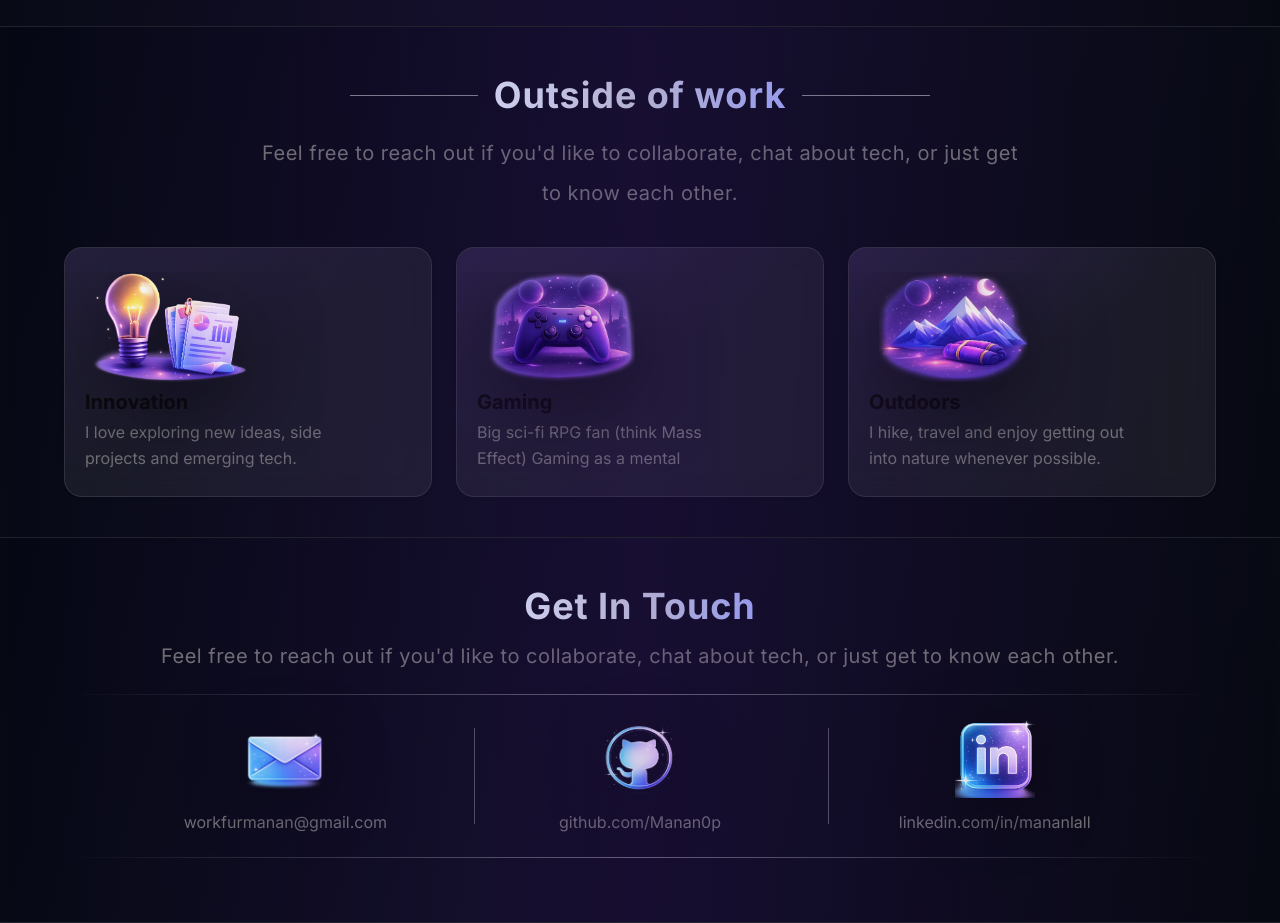
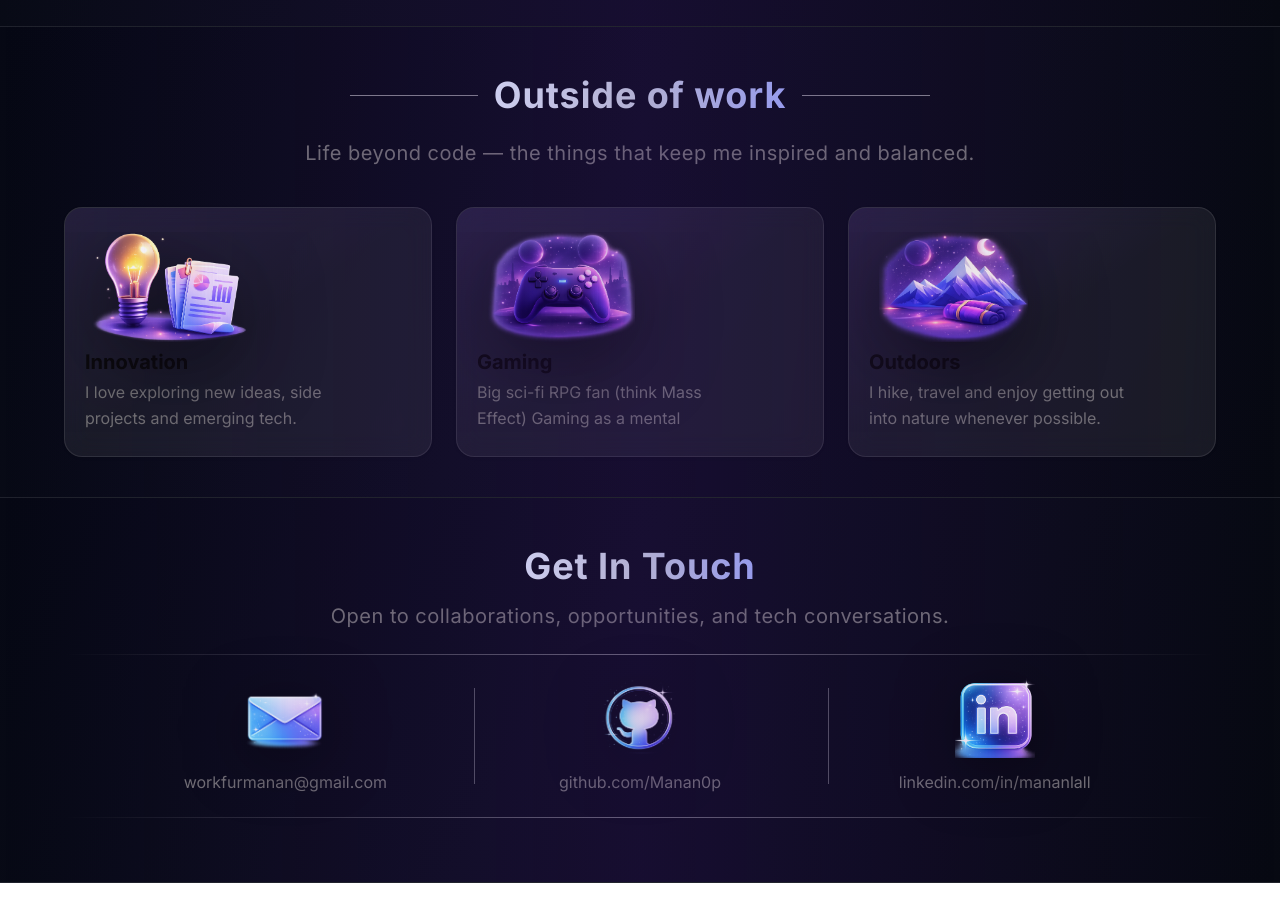
Before and after one commit to Manan0p/Personal-Portfolio, a Next.js app: page /about in a window 1280 px wide. Shown: the part 1040-1963 px from the top of the page. After the commit the page ends 1923 px from the top, so only its background shows below. Built offline with nearby package versions, Linux system fonts and the light colour scheme.

Commit message:
about page done

```diff
--- a/app/about/page.jsx
+++ b/app/about/page.jsx
@@ -143,10 +143,7 @@ export default function page() {
                             <div className="h-px w-32 bg-white/50" />
                         </div>
                         <p className="text-lg md:text-xl text-muted-foreground tracking-wide pt-4">
-                            Feel free to reach out if you'd like to collaborate, chat about tech, or just get
-                        </p>
-                        <p className="text-lg md:text-xl text-muted-foreground tracking-wide pt-3">
-                            to know each other.
+                            Life beyond code — the things that keep me inspired and balanced.
                         </p>
                     </div>
                     <div className="grid grid-cols-1 md:grid-cols-2 lg:grid-cols-3 gap-6 max-w-6xl mx-auto mt-10 ">{others.map((other,index)=>{
@@ -176,7 +173,7 @@ export default function page() {
                                 </h2>
                             </div>
                             <div className="text-md md:text-lg lg:text-xl text-muted-foreground tracking-wide mb-4">
-                                Feel free to reach out if you'd like to collaborate, chat about tech, or just get to know each other.
+                                Open to collaborations, opportunities, and tech conversations.
                             </div>
                             <div className="relative max-w-6xl mx-auto my-12">
                                 <div className="absolute -top-6 left-0 w-full h-px bg-gradient-to-r from-transparent via-white/40 to-transparent" />
```
